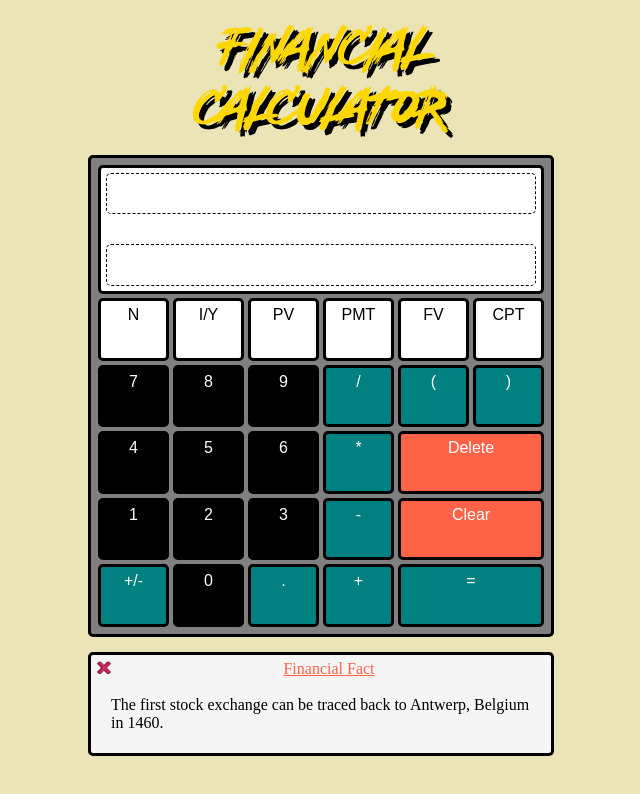
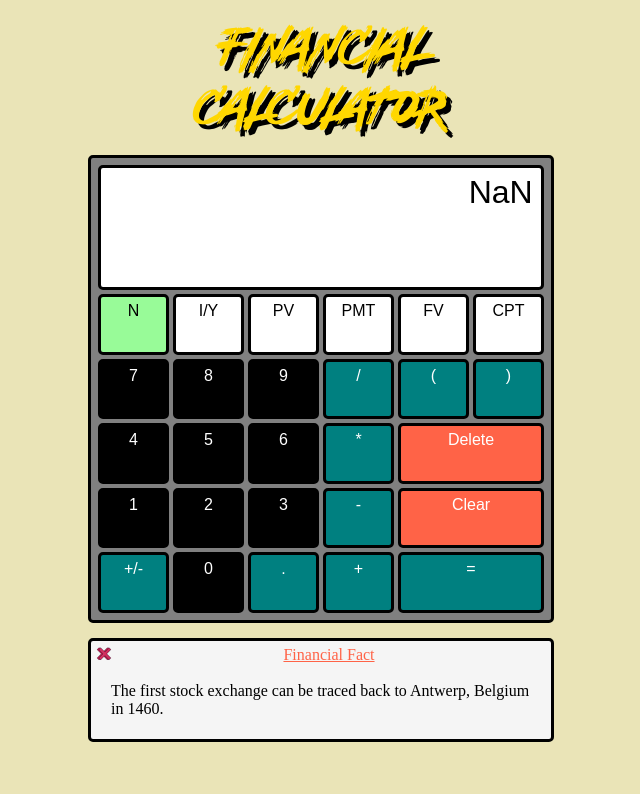
Before and after one commit to BradleyParkerDev/financial-calculator, a website: page index.html in a window 1280 px wide. Both pictures are taken after a click on the element "CPT". Shown: the whole page, without its empty margins (319-959 px from the left). Drawn offline with Linux system fonts and the light colour scheme.

Commit message:
updated main.js, removed unnecessary code, working on compute functions

```diff
--- a/index.html
+++ b/index.html
@@ -30,29 +30,29 @@
             <div id="button-fv" class = "fin-button calc-button-style">FV</div>
             <div id="button-cpt" class = "fin-button calc-button-style">CPT</div>
             <!--Row 4-->
-            <div id="button-7" class = "calc-button calc-button-style">7</div>
-            <div id="button-8" class = "calc-button calc-button-style">8</div>
-            <div id="button-9" class = "calc-button calc-button-style">9</div>
-            <div id="button-div" class = "calc-button teal-button calc-button-style">/</div>
-            <div id="button-left-p" class = "calc-button teal-button calc-button-style">(</div>
-            <div id="button-right-p" class = "calc-button teal-button calc-button-style">)</div>
+            <div id="button-7" class = "number-button calc-button-style">7</div>
+            <div id="button-8" class = "number-button calc-button-style">8</div>
+            <div id="button-9" class = "number-button calc-button-style">9</div>
+            <div id="button-div" class = "number-button teal-button calc-button-style">/</div>
+            <div id="button-left-p" class = "number-button teal-button calc-button-style">(</div>
+            <div id="button-right-p" class = "number-button teal-button calc-button-style">)</div>
             <!--Row 5-->
-            <div id="button-4" class = "calc-button calc-button-style">4</div>
-            <div id="button-5" class = "calc-button calc-button-style">5</div>
-            <div id="button-6" class = "calc-button calc-button-style">6</div>
-            <div id="button-mul" class = "calc-button teal-button calc-button-style">*</div>
+            <div id="button-4" class = "number-button calc-button-style">4</div>
+            <div id="button-5" class = "number-button calc-button-style">5</div>
+            <div id="button-6" class = "number-button calc-button-style">6</div>
+            <div id="button-mul" class = "number-button teal-button calc-button-style">*</div>
             <div id="button-delete" class = "screen-button calc-button-style">Delete</div>
             <!--Row 6-->
-            <div id="button-1" class = "calc-button calc-button-style">1</div>
-            <div id="button-2" class = "calc-button calc-button-style">2</div>
-            <div id="button-3" class = "calc-button calc-button-style">3</div>
-            <div id="button-min" class = "calc-button teal-button calc-button-style">-</div>
+            <div id="button-1" class = "number-button calc-button-style">1</div>
+            <div id="button-2" class = "number-button calc-button-style">2</div>
+            <div id="button-3" class = "number-button calc-button-style">3</div>
+            <div id="button-min" class = "number-button teal-button calc-button-style">-</div>
             <div id="button-clear" class = "screen-button calc-button-style">Clear</div>
             <!--Row 7-->
             <div id="button-neg" class = "neg-button teal-button calc-button-style">+/-</div>
-            <div id="button-0" class = "calc-button calc-button-style">0</div>
-            <div id="button-dec" class = "calc-button teal-button calc-button-style">.</div>
-            <div id="button-pls" class = "calc-button teal-button calc-button-style">+</div>
+            <div id="button-0" class = "number-button calc-button-style">0</div>
+            <div id="button-dec" class = "number-button teal-button calc-button-style">.</div>
+            <div id="button-pls" class = "number-button teal-button calc-button-style">+</div>
             <div id="button-eql" class = "screen-button teal-button calc-button-style">=</div>
         </div>
     </div>
--- a/main.js
+++ b/main.js
@@ -38,7 +38,7 @@ const presentValue = (futureValue, interestRate, numberOfPeriods) => {
 }
 
 
-const payment = (presentValue, interestRate, numberOfPeriods, futureValue) => {
+const payment = (presentValue,futureValue, interestRate, numberOfPeriods) => {
     if (interestRate === 0) {
       return (futureValue - presentValue) / numberOfPeriods;
     } else {
@@ -49,36 +49,13 @@ const payment = (presentValue, interestRate, numberOfPeriods, futureValue) => {
 
 
 
-const numberOfPeriods = (presentValue, interestRate, payment, futureValue) => {
+const numberOfPeriods = (presentValue, futureValue, interestRate, payment) => {
     if (interestRate === 0) {
       return (futureValue - presentValue) / payment;
     } else {
       return Math.log((payment / (payment - interestRate * (futureValue - presentValue)))) / Math.log(1 + interestRate);
     }
 }
-
-
-
-
-
-
-
-
-
-
-
-
-
-
-
-
-
-
-
-
-
-
-
 
 
 
@@ -98,18 +75,14 @@ let result = 0;
 //////////////////////////////////////////////////////////////
 //Buttons and Screens
 //////////////////////////////////////////////////////////////
-let caluculator = document.querySelector('#calculator');
 
 //Screens
 let screenview = document.querySelector('#screenview');
 let inputText = document.querySelector('#inputText');
 let totalOutput = document.querySelector('#totalOutput');
 
-//calc-buttons
-let calcButton = document.querySelectorAll("#calculator .calc-button")
-
-//fin-buttons
-let finButton = document.querySelectorAll("#calculator .fin-button")
+//number-buttons
+let numberButton = document.querySelectorAll("#calculator .number-button")
 
 //Financial Buttons
 let nButton = document.querySelector('#button-n');
@@ -132,29 +105,18 @@ let minButton = document.querySelector('#button-min');
 let plsButton = document.querySelector('#button-pls');
 let eqlButton = document.querySelector('#button-eql');
 
-//Number Buttons
-let button0 = document.querySelector('#button-0');
-let button1 = document.querySelector('#button-1');
-let button2 = document.querySelector('#button-2');
-let button3 = document.querySelector('#button-3');
-let button4 = document.querySelector('#button-4');
-let button5 = document.querySelector('#button-5');
-let button6 = document.querySelector('#button-6');
-let button7 = document.querySelector('#button-7');
-let button8 = document.querySelector('#button-8');
-let button9 = document.querySelector('#button-9');
-
 
 //////////////////////////////////////////////////////////////
 //Event Handlers
 //////////////////////////////////////////////////////////////
-for(let i = 0; i < calcButton.length; i++){
-    calcButton[i].addEventListener('click', function(){
+
+// Number button values added to screen
+for(let i = 0; i < numberButton.length; i++){
+    numberButton[i].addEventListener('click', function(){
         let cursorPosition = inputText.selectionStart;
-        inputText.value = inputText.value.substring(0,cursorPosition) + calcButton[i].innerText + inputText.value.substring(cursorPosition);
+        inputText.value = inputText.value.substring(0,cursorPosition) + numberButton[i].innerText + inputText.value.substring(cursorPosition);
 
         result = eval(inputText.value);
-        //console.log(result.replace(/\B(?=(\d{3})+(?!\d))/g, ','));
         totalOutput.innerText = eval(inputText.value);
     });
 }
@@ -261,7 +223,7 @@ fvButton.addEventListener('click',function(){
 cptButton.addEventListener('click', function(){
     console.log("CPT Button Clicked!")
     if(n === undefined){
-        n = finance.nper(r,pmt,pv,fv,false);
+        n = numberOfPeriods(pv,fv,r,pmt);
         inputText.value = n;
         totalOutput.innerText = "";
         nButton.style.background = "#98fb98";
@@ -273,7 +235,7 @@ cptButton.addEventListener('click', function(){
 
     }
     else if(r === undefined){
-        r = finance.rate(n,pmt,pv,fv,false)
+        r = rate(pv,fv,n,pmt)
         inputText.value = r;
         totalOutput.innerText = "";
         iyButton.style.background = "#98fb98";
@@ -284,7 +246,7 @@ cptButton.addEventListener('click', function(){
         console.log(`FV: ${fv}`);
     }
     else if(pv === undefined){
-        pv = finance.pv(r,n,pmt,fv,false)
+        pv = presentValue(r,n,pmt,fv,false)
         inputText.value = pv;
         totalOutput.innerText = "";
         pvButton.style.background = "#98fb98";
@@ -295,7 +257,7 @@ cptButton.addEventListener('click', function(){
         console.log(`FV: ${fv}`);
     }
     else if(pmt === undefined){
-        pmt = finance.pmt(r,n,pv,fv,false);
+        pmt = payment(pv,fv,r,n);
         inputText.value = pmt;
         totalOutput.innerText = "";
         pmtButton.style.background = "#98fb98";
@@ -306,7 +268,7 @@ cptButton.addEventListener('click', function(){
         console.log(`FV: ${fv}`);
     }
     else if(fv === undefined){
-        fv = finance.fv(r,n,pmt, pv,false);
+        fv = futureValue(r,n,pmt, pv,false);
         inputText.value = fv;
         totalOutput.innerText = "";
         fvButton.style.background = "#98fb98";
@@ -323,6 +285,7 @@ cptButton.addEventListener('click', function(){
 //Financial Facts
 //////////////////////////////////////////////////////////////
 //Facts Source - https://investinganswers.com/articles/99-surprising-financial-facts-most-investors-dont-know
+
 let financialFact = document.querySelector("#financial-fact");
 let financialFactText = document.querySelector("#financial-fact-text");
 let financialFactCloseButton = document.querySelector("#financial-fact-close-button")
--- a/style.css
+++ b/style.css
@@ -135,7 +135,7 @@ body {
     padding-right: 1px;
     text-align: right;
     width: 99%;
-    border: 1px dashed black;
+    /* border: 1px dashed black; */
     border-radius: 5px;
 }
 
@@ -148,7 +148,7 @@ body {
     border: none;
     padding: 5px;
 
-    border: 1px dashed black;
+    /* border: 1px dashed black; */
     border-radius: 5px;
 
 }
@@ -157,7 +157,7 @@ body {
 -----------------------------Buttons---------------------------
 */
 
-.calc-button{
+.number-button{
     text-align: center;
     background-color: black;
 }
--- a/style2.css
+++ /dev/null
@@ -1,242 +0,0 @@
-/*
-//////////////////////////////////////////////////////////////
-//Body
-//////////////////////////////////////////////////////////////
-*/
-
-body{
-    display: flex;
-    justify-content: center;
-    background-color: rgb(234, 228, 183) ;
-    background-image: url("money.gif");
-    background-repeat: repeat;
-
-}
-
-div{
-    border: 3px solid black;
-    border-radius: 5px;
-    font-family: Arial, Helvetica, sans-serif;
-    color: white;
-    margin: 2px;
-    padding: 5px;
-}
-
-#container{
-    border: 2px dashed black;
-    width: 500px;
-    height: auto;
-    border: none;
-}
-
-
-/*
-//////////////////////////////////////////////////////////////
-//Financial Calculator Title
-//////////////////////////////////////////////////////////////
-*/
-@font-face {
-    font-family: myFirstFont;
-    src: url(Backbones-YzAoL.ttf);
-}
-@-moz-document url-prefix() {
-    #financial-calculator-title{
-       padding:20px;
-    }
-}
-
-#financial-calculator-title{
-    justify-content: start;
-    width: 450px;
-    height: 120px;
-    margin: auto;
-    border: none;
-    padding: auto;
-    top: 0px;
-    bottom: 0px;
-    color: gold;
-    text-shadow: 5px 5px black;
-    font-size: 60px;
-    text-align: center;
-    font-family: myFirstFont;
-}
-
-
-/*
-//////////////////////////////////////////////////////////////
-//Calculator Container Div
-//////////////////////////////////////////////////////////////
-*/
-#calculator{
-    display: grid;
-    justify-content: center;
-    width: auto;
-    height: auto;
-    background-color: grey;
-    grid-template-columns: repeat(6, 1fr);
-    grid-template-rows: repeat(7, 1fr);
-
-}
-
-
-/*
-//////////////////////////////////////////////////////////////
-//Calculator Screen and Buttons
-//////////////////////////////////////////////////////////////
-*/
-/*
------------------------------Screen---------------------------
-*/
-#screenview{
-    grid-column: 1 / 7;
-    grid-row: 1 / span 2;
-    background-color: white;
-    justify-content: center;
-}
-
-#inputText{
-    border: hidden;
-    outline: none;
-    font-size:xx-large;
-    /*margin-left: 90px;*/
-    padding-left: 1px;
-    padding-right: 1px;
-    text-align: right;
-    width: 100%;
-}
-
-#totalOutput{
-    text-align: right;
-    color:black;
-    justify-content: end;
-    margin-top: 30px;
-    height: 30px;
-    border: none;
-
-}
-
-/*
------------------------------Buttons---------------------------
-*/
-
-.calc-button{
-    text-align: center;
-    background-color: black;
-}
-
-.fin-button{
-    text-align: center;
-    color:black;
-    background-color: white;
-}
-
-.neg-button{
-    text-align: center;
-    background-color: black;
-}
-
-.screen-button{
-    text-align: center;
-}
-
-#button-delete{
-    grid-column: 5/ 7;
-    background-color: tomato;
-}
-
-#button-clear{
-    grid-column: 5/ 7;
-    background-color: tomato;
-}
-
-#button-eql {
-    grid-column: 5/ 7;
-}
-
-.teal-button{
-    background-color: teal;
-}
-
-
-/*
-//////////////////////////////////////////////////////////////
-//Financial Fact
-//////////////////////////////////////////////////////////////
-*/
-#financialFact{
-    width: 450px;
-    height: auto;
-    background-color: whitesmoke;
-    margin: auto;
-}
-
-#closeButton{
-    width: 16px;
-    height: 16px;
-}
-
-#finTitle{
-    color: tomato;
-    text-decoration: underline;
-    margin: 150px;
-    text-align: center;
-}
-
-#fact{
-    color: black;
-    margin-left: 15px;
-    margin-right: 15px;
-}
-
-
-/*
-//////////////////////////////////////////////////////////////
-//Responsiveness
-//////////////////////////////////////////////////////////////
-*/
-/* @media screen and (max-width: 500px) {
-    #calculator {
-        width: 400px;
-    }
-    #financial-calculator-title{
-        width: 400px
-    }
-    #financialFact{
-        width: 400px;
-    }
-    #finTitle{
-        margin: 125px;
-    }
-  } */
-
-  /* @media screen and (max-width: 375px) {
-    #calculator {
-        width: 350px;
-    }
-    #financial-calculator-title{
-        width: 350px
-    }
-    #financialFact{
-        width: 350px;
-    }
-    #finTitle{
-        margin: 100px;
-    }
-  } */
-
-/*
-  @media screen and (max-width: 280px) {
-    #calculator {
-        width: 225px;
-        height: 250px;
-    }
-    #financial-calculator-title{
-        width: 350px
-    }
-    #financialFact{
-        width: 350px;
-    }
-    #finTitle{
-        margin: 100px;
-    }
-  } */
```
Also changed, not shown: index2.html (deleted, +0 -67 lines).
